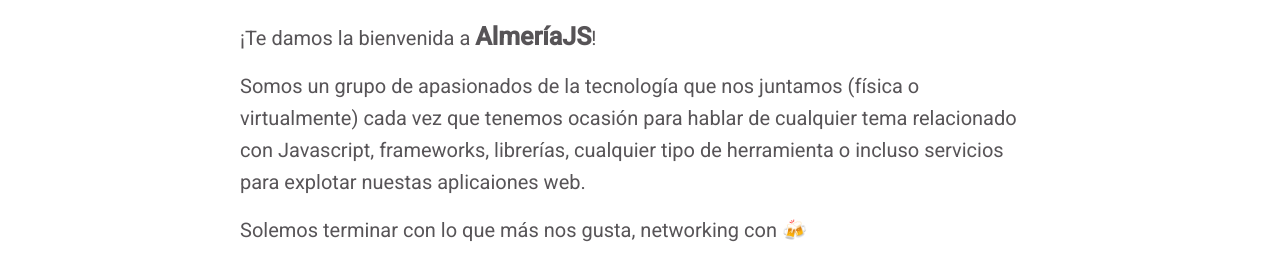
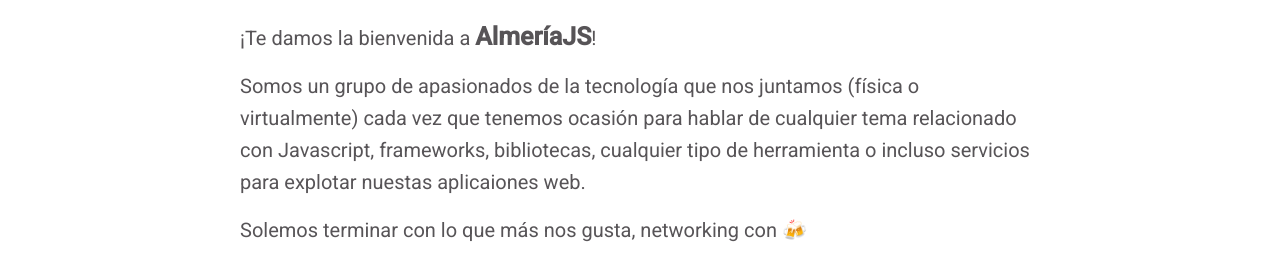
Before and after one commit to AlmeriaJS/AlmeriaJS, an Angular app: page / in a window 1280 px wide. Shown: the part 293-557 px from the top of the page. Built offline with nearby package versions, Linux system fonts and the light colour scheme.

Commit message:
Cambiado librerías por bibliotecas
Aunque coloquialmente se acepta, el término correcto sigue siendo biblioteca.

PD: Que por saco doy...

```diff
--- a/src/app/components/home/home.component.html
+++ b/src/app/components/home/home.component.html
@@ -5,7 +5,7 @@
       <p>¡Te damos la bienvenida a <b>AlmeríaJS</b>!</p>
       <p>
         Somos un grupo de apasionados de la tecnología que nos juntamos (física o virtualmente) cada vez que tenemos
-        ocasión para hablar de cualquier tema relacionado con Javascript, frameworks, librerías, cualquier tipo de
+        ocasión para hablar de cualquier tema relacionado con Javascript, frameworks, bibliotecas, cualquier tipo de
         herramienta o incluso servicios para explotar nuestas aplicaiones web.
       </p>
       <p>Solemos terminar con lo que más nos gusta, networking con 🍻</p>
```
